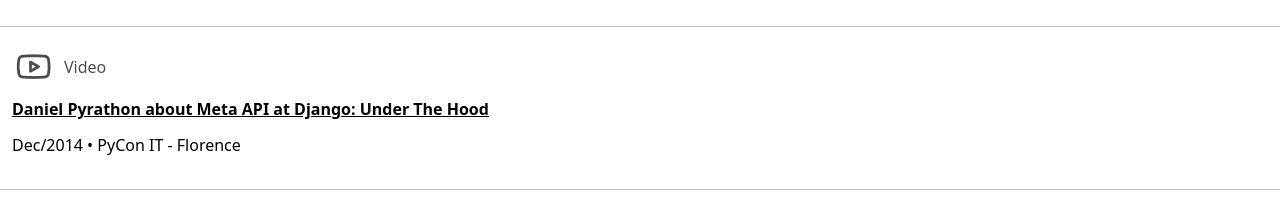
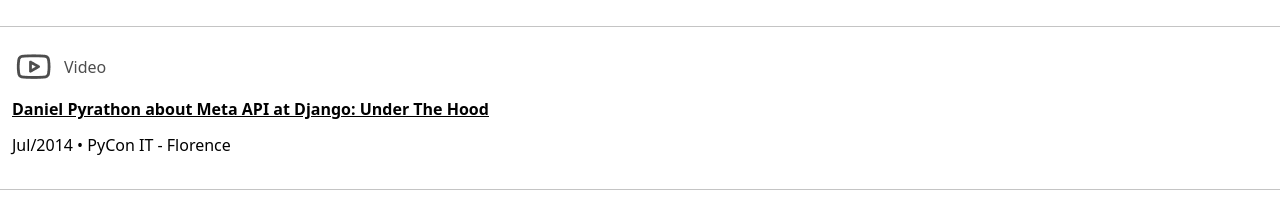
Before and after one commit to PirosB3/pirosb3-website, a Next.js app: page / in a window 1280 px wide. Shown: the part 2140-2355 px from the top of the page. Built offline with nearby package versions, Linux system fonts and the light colour scheme.

Commit message:
fixed a broken link

```diff
--- a/components/data.tsx
+++ b/components/data.tsx
@@ -83,14 +83,14 @@
         location: 'Django Under the Hood - Amsterdam',
         title: 'Daniel Pyrathon about Meta API at Django: Under The Hood ',
         type: MediaType.Video,
-        url: 'https://medium.com/@pirosb3/how-sf-python-hosted-a-remote-meetup-during-the-times-of-covid-19-b6ac10ba4cb8',
+        url: 'https://www.youtube.com/watch?v=-1tt0S__kQk',
     },
     {
-        date: 'Dec/2014',
+        date: 'Jul/2014',
         location: 'PyCon IT - Florence',
         title: 'Daniel Pyrathon about Meta API at Django: Under The Hood',
         type: MediaType.Video,
-        url: 'https://www.youtube.com/watch?v=-1tt0S__kQk',
+        url: 'https://www.youtube.com/watch?v=pxBfDe7wiEo',
     },
 ].sort((a, b) => parseInt(a.date.split('/')[1]) < parseInt(b.date.split('/')[1]) ? 1 : -1);
 
```
